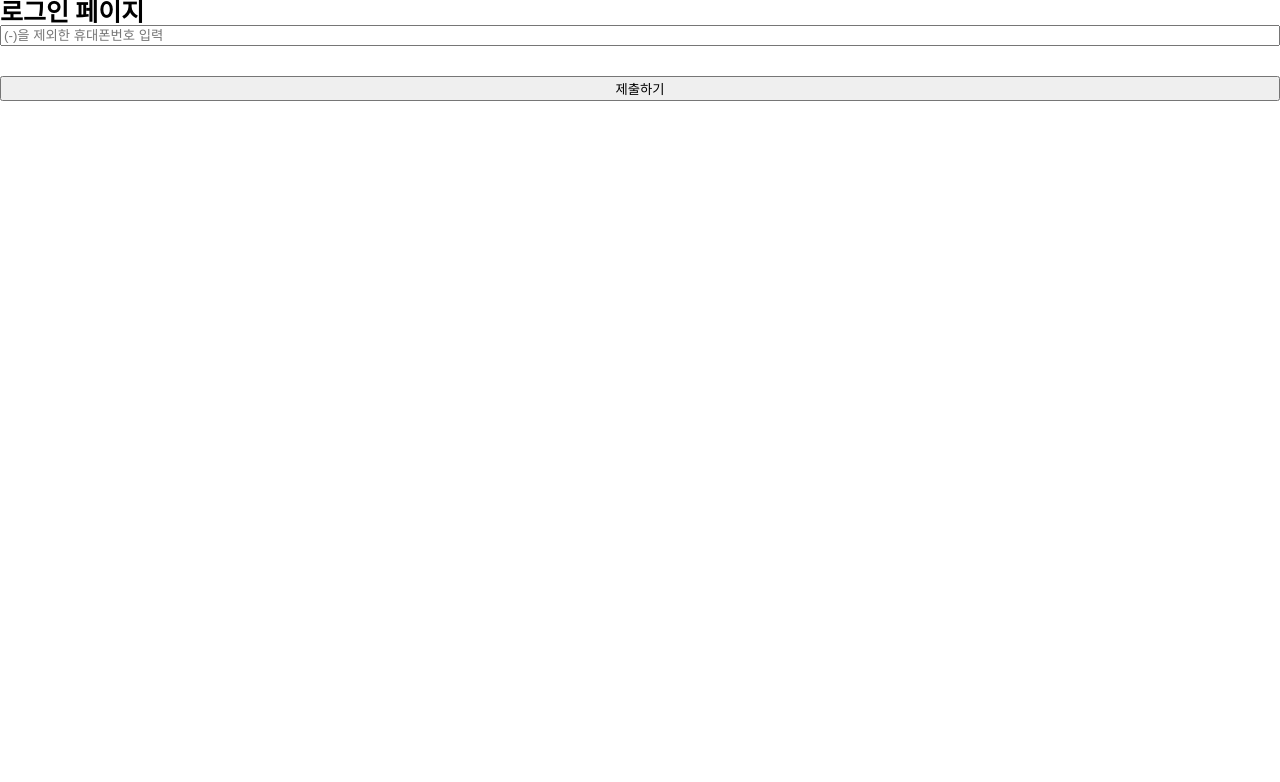
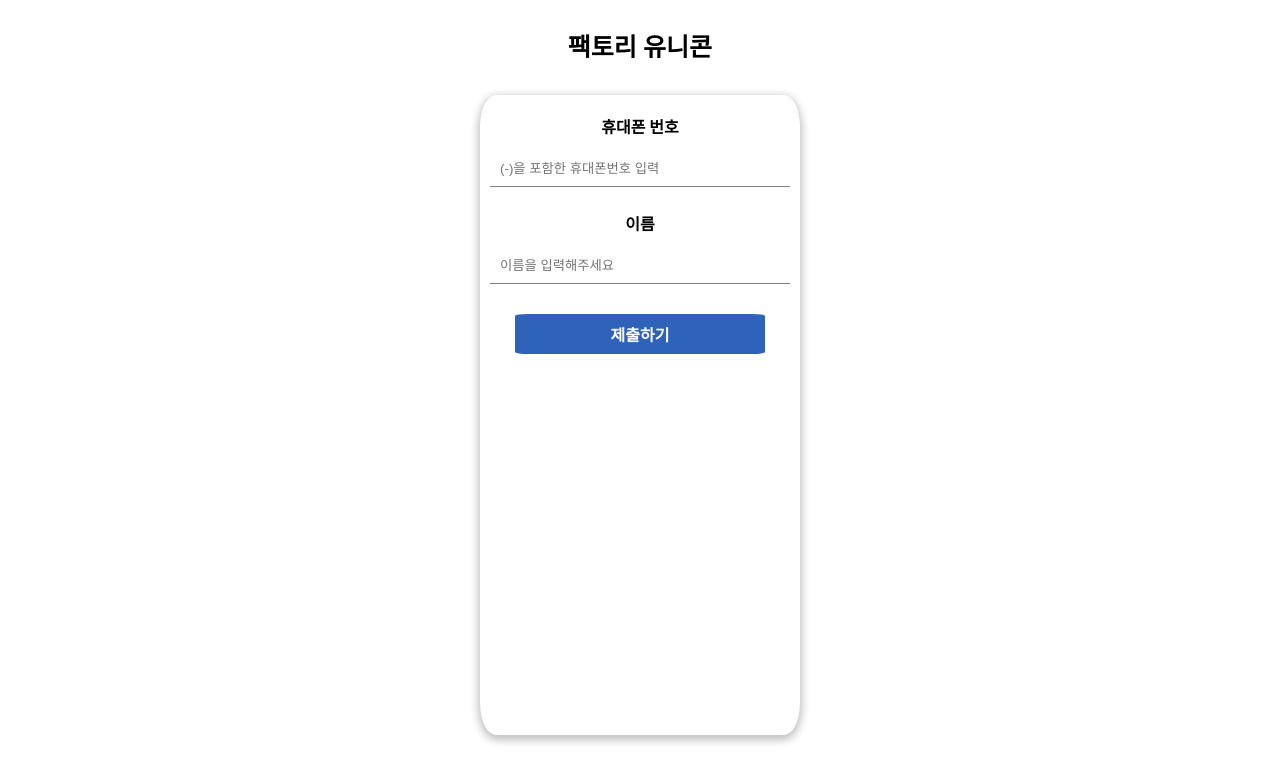
Before and after one commit to eovhdnjawm1/factoryunicorn, a React (Create React App) app: page / in a window 1280 px wide. Shown: the top 782 px of the page. Built offline with nearby package versions, Linux system fonts and the light colour scheme.

Commit message:
고객 로그인 완성

```diff
--- a/src/App.js
+++ b/src/App.js
@@ -3,18 +3,70 @@ import { useForm } from 'react-hook-form';
 import styled from 'styled-components';
 import { useDispatch, useSelector } from 'react-redux';
 
+const MainContainer = styled.div`
+  display: flex;
+  align-items: center;
+  justify-content: center;
+  flex-direction:column;
+`
+
 const Title = styled.div`
   font-size: 25px;
   font-weight: bold;
+  margin: 35px 0;
 `
 
 const PhoneForm = styled.form`
   display: flex;
   flex-direction: column;
+  align-items: center;
   row-gap: 15px;
+  padding: 25px 10px;
 `
 
+const SubmitButton = styled.button`
+  width: 250px;
+  height: 40px;
+  border-radius: 5%;
+  color: #fff;
+  font-size: 16px;
+  font-weight: bold;
+  border:none;
+  background-color: #2f63ba;
+  cursor: pointer;
 
+  &:hover{
+    background-color: #0c387b;
+  }
+`
+const UserInfoContainer = styled.section`
+  width: 20rem;
+  height: 40rem;
+  background-color: #fff;
+  box-shadow: rgb(192, 192, 192) 0px 3px 8px 2px;
+  border-radius: 5%;
+`
+
+const UserInfoInput = styled.input`
+  border: none;
+  border-bottom: 1px solid grey;
+  padding: 10px;
+  width: 100%;
+  &:focus {
+    outline:none;
+    border-bottom: 2px solid grey;
+  }
+`
+
+const UserInfoCategory = styled.div`
+  font-weight: bold;
+  text-align: left;
+`
+
+const UserInfoErrorMsg = styled.span`
+  font-size: 12px;
+  color: red;
+`
 
 function App() {
 
@@ -29,39 +81,54 @@ function App() {
 
     // 번호를 받아왔으니 그거를 POST 해야한다.
     try {
-      const res = await fetch(BASE_URL, {
+      await fetch(BASE_URL, {
         method: 'POST',
         headers: {
           'Content-Type': 'application/json'
         },
         body: JSON.stringify({
           "phone" : data.phoneNumber,
+          "userName" : data.userName,
         })
       })
-
-      const json = await res.json();
-      console.log(json);
     }
     catch(err){
       alert(err);
     }
   }
   return (
-    <div className="App">
-      <Title>로그인 페이지</Title>
+    <MainContainer className="App">
+      <Title>팩토리 유니콘</Title>
+      <UserInfoContainer>
+
+
       <PhoneForm onSubmit={handleSubmit(onVaild)}>
-      <input placeholder='(-)을 제외한 휴대폰번호 입력' name="phoneNumber"
+      <UserInfoCategory>휴대폰 번호</UserInfoCategory>
+      <UserInfoInput placeholder='(-)을 포함한 휴대폰번호 입력' name="phoneNumber"
       {...register("phoneNumber", {
-        required: "(-)를 제외한 휴대폰번호를 입력해주세요", pattern: {
-          value: /^(\d{2,3})(\d{3,4})(\d{4})$/,
-          message: "올바른 휴대폰 번호를 입력해주세요",
+        required: "(-)을 포함한 휴대폰번호를 입력해주세요", pattern: {
+          value: /^(\d{2,3})-(\d{3,4})-(\d{4})$/,
+          message: "(-)을 포함한 올바른 휴대폰 번호를 입력해주세요",
         },
-      })}></input>
-      <span>{errors.phoneNumber?.message} </span>
+      })}></UserInfoInput>
+      <UserInfoErrorMsg>{errors.phoneNumber?.message} </UserInfoErrorMsg>
 
-      <button>제출하기</button>
+<UserInfoCategory>이름</UserInfoCategory>
+      <UserInfoInput placeholder='이름을 입력해주세요' name="userName"
+      {...register("userName", {
+        required: "이름을 입력해주세요", pattern: {
+          value: /^[가-힣]{2,10}$/ ,
+          message: "2~10글자 한글만 입력해주세요",
+        },
+      })}>
+
+      </UserInfoInput>
+      <UserInfoErrorMsg>{errors.userName?.message} </UserInfoErrorMsg>
+
+      <SubmitButton>제출하기</SubmitButton>
       </PhoneForm>
-    </div>
+      </UserInfoContainer>
+    </MainContainer>
   );
 }
 
```
